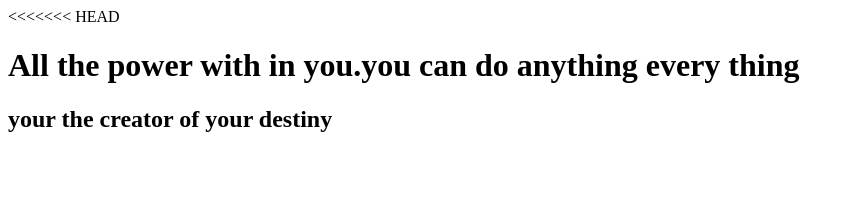
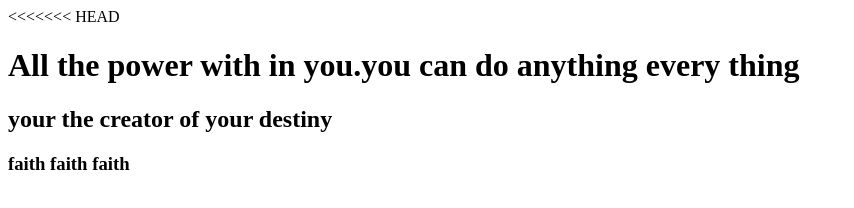
Before and after one commit to balakumar206/firstrepo, a plain HTML site: page index.html in a window 1280 px wide. Shown: the whole page, without its empty margins (0-854 px from the left). Drawn offline with Linux system fonts and the light colour scheme.

Commit message:
add 3rd quote

```diff
--- a/index.html
+++ b/index.html
@@ -3,5 +3,6 @@
 <<<<<<< HEAD
 <h1> All the power with in you.you can do anything every thing</h1>
 <h2> your the creator of your destiny </h2>
+<h3> faith faith faith </h3>
 </body>
 </html>
```
